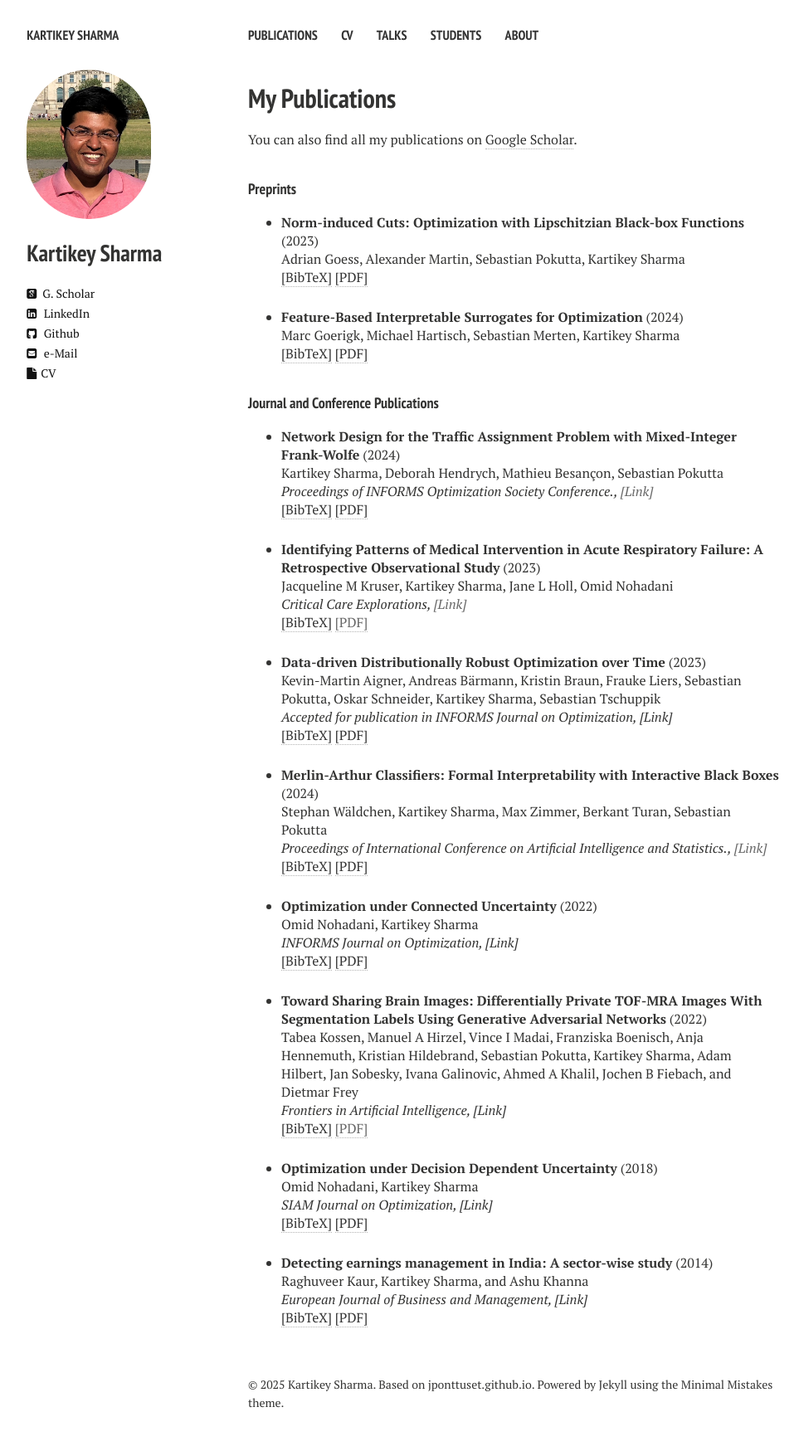
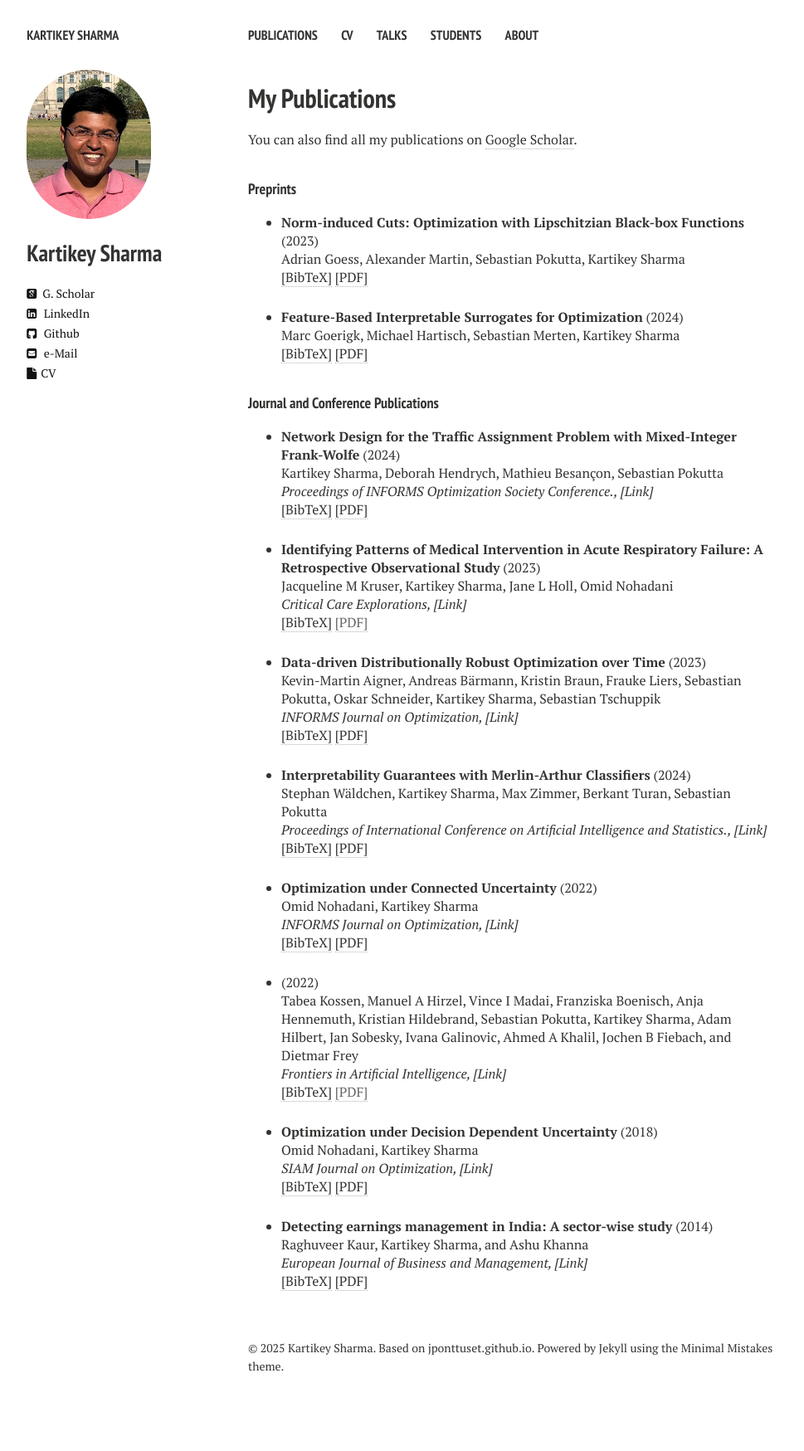
Before and after one commit to kartikeyrinwa/kartikeyrinwa.github.io, a Jekyll site: the page built from publications.md, in a window 1280 px wide. Shown: the whole page at 83% size, without its empty margins (21-990 px from the left). Built offline with Jekyll 4.4.1, drawn with Linux system fonts in a browser that asks for light colours; nearby versions of some CDN libraries; after the commit the page ends 1705 px from its top, so only the background shows below that.

Commit message:
updatedp pubilcation list

```diff
--- a/_data/publication_list.yml
+++ b/_data/publication_list.yml
@@ -9,7 +9,7 @@
     url: https://arxiv.org/abs/2402.00166
     display: arXiv:2402.00166 (2024)
   link_main:
-    url:
+    url: https://sites.google.com/view/ios2024refereed
     display: Proceedings of INFORMS Optimization Society Conference.
   bibtex: |
         @article{sharma2024netdesign,
@@ -28,12 +28,18 @@
     url:
     display:
   link_main:
-    url:
+    url: https://pmc.ncbi.nlm.nih.gov/articles/PMC10589534/
     display: Critical Care Explorations
   bibtex: |
         @article{kruser2023identifying,
         title={Identifying Patterns of Medical Intervention in Acute Respiratory Failure: A Retrospective Observational Study},
-        author={Kruser, Jacqueline M and Sharma, Kartikey and Holl, Jane L and Nohadani, Omid}}
+        author={Kruser, Jacqueline M and Sharma, Kartikey and Holl, Jane L and Nohadani, Omid},
+        journal={Critical Care Explorations},
+        volume={5},
+        number={10},
+        pages={e0984},
+        year={2023},
+        publisher={LWW}}
 
 - title: "Norm-induced Cuts: Optimization with Lipschitzian Black-box Functions"
   year: 2023
@@ -83,13 +89,20 @@
     display: arXiv:2304.05377 (2023)
   link_main:
     url: https://pubsonline.informs.org/doi/10.1287/ijoo.2023.0091
-    display: Accepted for publication in INFORMS Journal on Optimization
+    display: INFORMS Journal on Optimization
   bibtex: |
         @article{aigner2022distributionally,
-        title={Distributionally Robust Optimization over Time},
-        author={Aigner, Kevin-Martin and B{\"a}rmann, Andreas and Braun, Kristin and Liers, Frauke and Pokutta, Sebastian and Schneider, Oskar and Sharma, Kartikey and Tschuppik, Sebastian}}
+        title={Data-driven distributionally robust optimization over time},
+        author={Aigner, Kevin-Martin and B{\"a}rmann, Andreas and Braun, Kristin and Liers, Frauke and Pokutta, Sebastian and Schneider, Oskar and Sharma, Kartikey and Tschuppik, Sebastian},
+        journal={INFORMS Journal on Optimization},
+        volume={5},
+        number={4},
+        pages={376--394},
+        year={2023},
+        publisher={INFORMS}}
 
-- title: "Merlin-Arthur Classifiers: Formal Interpretability with Interactive Black Boxes"
+
+- title: "Interpretability Guarantees with Merlin-Arthur Classifiers"
   year: 2024
   type: journal
   label: waldchen2024merlin
@@ -100,14 +113,19 @@
     url: https://arxiv.org/abs/2206.00759.pdf
     display: arXiv:2206.00759 (2024)
   link_main:
-    url:
+    url: https://proceedings.mlr.press/v238/waldchen24a/waldchen24a.pdf
     display: Proceedings of International Conference on Artificial Intelligence and Statistics.
   bibtex: |
-        @article{waldchen2024merlin,
-        title={Merlin-Arthur Classifiers: Formal Interpretability with Interactive Black Boxes},
-        author={W{\"a}ldchen, Stephan and Sharma, Kartikey and Zimmer, Max and Pokutta, Sebastian},
-        journal={Proceedings of International Conference on Artificial Intelligence and Statistics},
-        year={2024}}
+        @InProceedings{waldchen2024merlin,
+        title = 	 {Interpretability Guarantees with {M}erlin-{A}rthur Classifiers},
+        author =       {W\"{a}ldchen, Stephan and Sharma, Kartikey and Turan, Berkant and Zimmer, Max and Pokutta, Sebastian},
+        booktitle = 	 {Proceedings of The 27th International Conference on Artificial Intelligence and Statistics},
+        pages = 	 {1963--1971},
+        year = 	 {2024},
+        volume = 	 {238},
+        series = 	 {Proceedings of Machine Learning Research},
+        publisher =    {PMLR}}
+
 
 - title: Optimization under Connected Uncertainty
   year: 2022
@@ -124,13 +142,17 @@
     display: INFORMS Journal on Optimization
   bibtex: |
         @article{nohadani2022optimization,
-          title={Optimization Under Connected Uncertainty},
-          author={Nohadani, Omid and Sharma, Kartikey},
-          journal={INFORMS Journal on Optimization},
-          year={2022},
-          publisher={INFORMS}}
+        title={Optimization under connected uncertainty},
+        author={Nohadani, Omid and Sharma, Kartikey},
+        journal={INFORMS Journal on Optimization},
+        volume={4},
+        number={3},
+        pages={326--346},
+        year={2022},
+        publisher={INFORMS}}
 
-- title: "Toward Sharing Brain Images: Differentially Private TOF-MRA Images With Segmentation Labels Using Generative Adversarial Networks"
+
+- title: "  "
   year: 2022
   type: journal
   label: kossen2022toward
```
